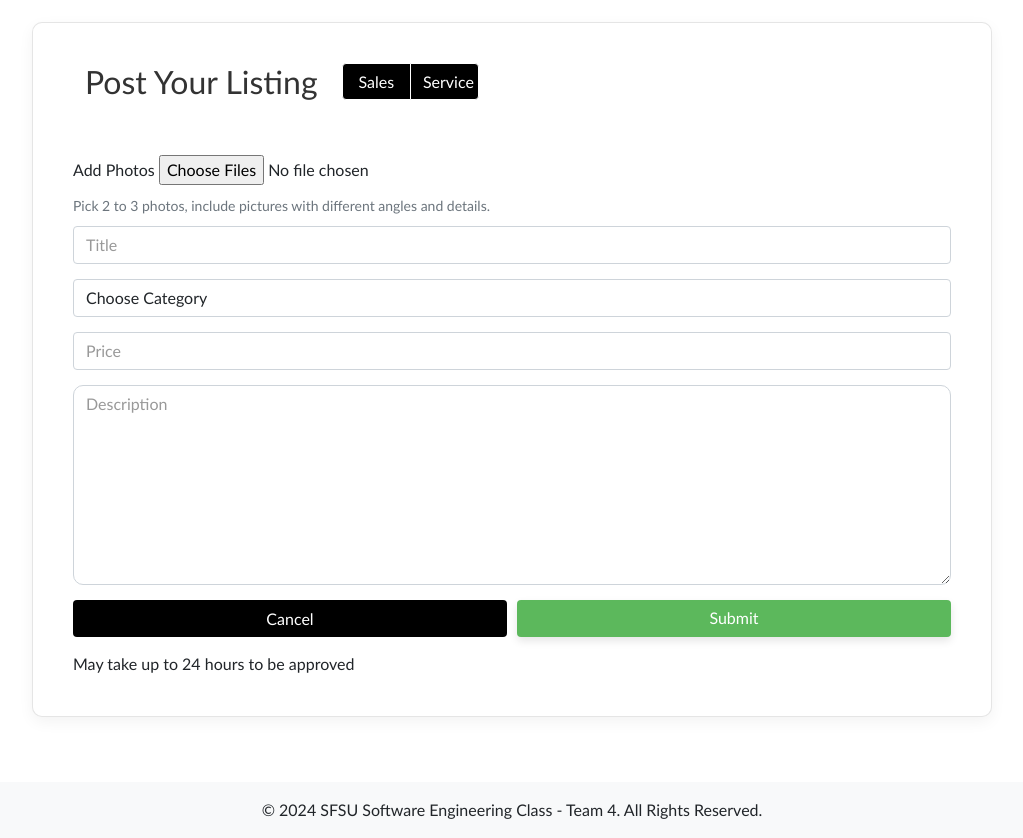
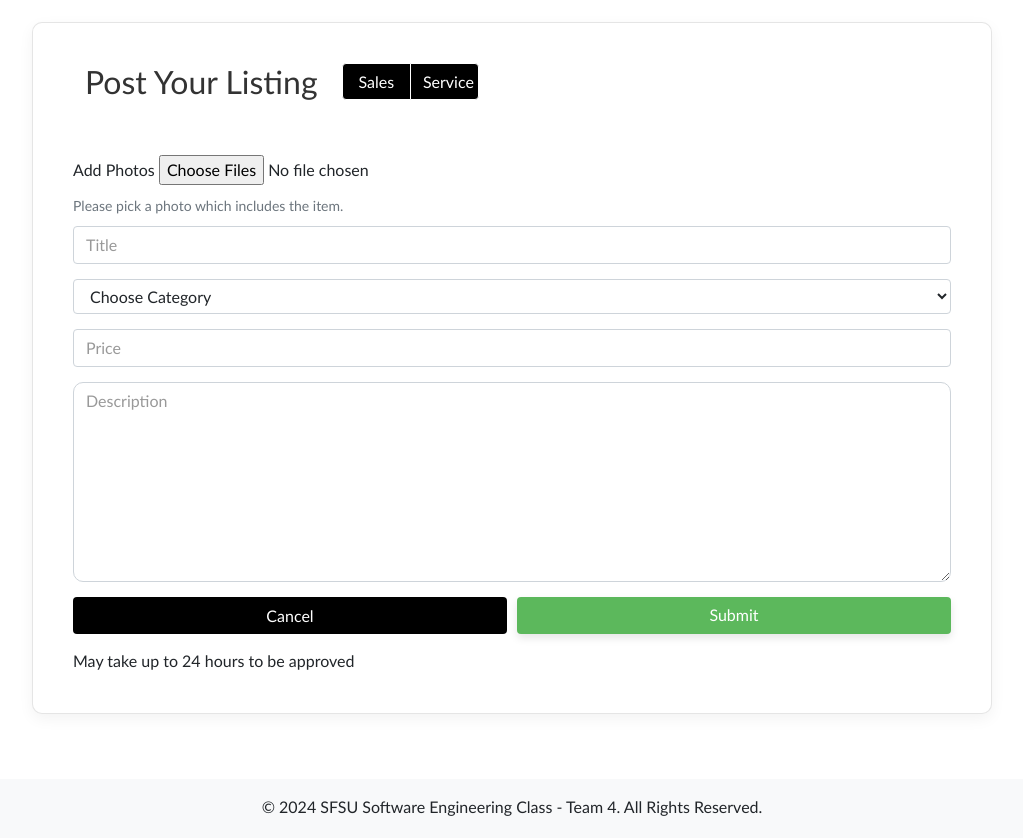
Before and after one commit to Amandeep-Singh-24/SwiftSell, a Flask app: page /post in a window 1280 px wide. Shown: the part 211-1049 px from the top of the page, without its empty margins (128-1151 px from the left). After the commit the page ends 1027 px from the top, so only its background shows below. Run offline with Flask 3, Linux system fonts and the light colour scheme; the visitor is signed in with stand-in values (Sample User, id 1); tables that the repository leaves empty hold one stand-in row (values such as "Sample post"); one stand-in notice (Sample message) is shown.

Commit message:
Added welcome on dashboard, fixed search pop ups

```diff
--- a/application/app.py
+++ b/application/app.py
@@ -167,7 +167,7 @@
             if check_password_hash(stored_password_hash, pwd):
                 # creating session variable for curr user's id (used for post item)
                 session['user_id'] = user['user_id']
-                return redirect(url_for('search'))  # Redirect to the home page
+                return redirect(url_for('dashboard'))  # Redirect to the home page
             else:
                 return "Invalid password."
         else:
@@ -228,8 +228,14 @@
 
     # Get user ID from session
     user_id = session['user_id']
-    print(user_id)
-    #check if user wants to post item for sale
+
+    conn = mysql.connector.connect(**db_config)
+    cursor = conn.cursor(dictionary=True)
+
+    # Fetch categories from the database
+    cursor.execute("SELECT categories_id, category_name FROM categories")
+    categories = cursor.fetchall()
+
     if request.method == 'POST':
         if request.form.get('action') == "item":
             # Grabbing required form info for item
@@ -241,12 +247,7 @@
             # check user entered
             if not all([title, description, price, category_id, photo_path]):
                 flash("All fields are required!")
-                return render_template('post.html')
-
-            # initializing db cursor
-            conn = mysql.connector.connect(**db_config)
-            cursor = conn.cursor()
-
+                return render_template('post.html', categories=categories)
 
             try:
                 # Process file upload
@@ -265,8 +266,7 @@
                 flash("Item posted successfully! Waiting for approval.")
             except Exception as e:
                 flash(f"An error occurred: {e}")
-                return render_template('post.html'), 500
-
+                return render_template('post.html', categories=categories), 500
 
         elif request.form.get('action') == "service":
             #grab service info from user
@@ -276,10 +276,8 @@
                 price = request.form.get('service_price')
                 if not all([title, description, price]):
                     flash("All fields are required!")
-                    return render_template('post.html')
+                    return render_template('post.html', categories=categories)
                 category_id = 4  # Assuming service category ID is fixed
-                conn = mysql.connector.connect(**db_config)
-                cursor = conn.cursor()
                 cursor.execute("""
                     INSERT INTO items_for_sale (title, description, price, live, seller, category_id)
                     VALUES (%s, %s, %s, %s, %s, %s)
@@ -288,7 +286,7 @@
                 flash("Service posted successfully! Waiting for approval.")
             except Exception as e:
                 flash(f"An error occurred: {e}")
-                return render_template('post.html'), 500
+                return render_template('post.html', categories=categories), 500
 
         cursor.close()
         conn.close()
@@ -296,7 +294,8 @@
         return redirect(url_for('post'))
 
     # Render the post.html template for GET requests
-    return render_template('post.html')
+    return render_template('post.html', categories=categories)
+
 
 
 @app.route('/dashboard')
@@ -310,6 +309,15 @@
     cursor = conn.cursor(dictionary=True)
 
     try:
+        # Fetch username of the logged-in user
+        cursor.execute("SELECT username FROM registered_user WHERE user_id = %s", (user_id,))
+        user = cursor.fetchone()
+        if not user:
+            flash("User not found.")
+            return redirect(url_for('login'))
+
+        username = user['username']
+
         # Fetch messages for the user
         cursor.execute("""
         SELECT msg.*, it.title as item_title, ru.username as sender_username
@@ -335,7 +343,7 @@
         cursor.close()
         conn.close()
 
-    return render_template('dashboard.html', messages=messages, items=items)
+    return render_template('dashboard.html', messages=messages, items=items, username=username)
 
 
 @app.route('/message/<int:item_id>', methods=['GET', 'POST'])
--- a/application/src/static/css/dashboard.css
+++ b/application/src/static/css/dashboard.css
@@ -23,3 +23,8 @@
     outline: none !important;
     box-shadow: none !important;
   }
+
+  h2{
+    border-bottom: 1px solid #dcdcdc !important;
+    padding-bottom: 10px !important;
+  }
--- a/application/src/static/css/post.css
+++ b/application/src/static/css/post.css
@@ -168,3 +168,7 @@
     width: auto !important;
     height: 40px !important;
   }
+
+.form-control{
+    appearance: auto !important;
+}
--- a/application/templates/post.html
+++ b/application/templates/post.html
@@ -1,18 +1,16 @@
-{% extends 'base_navbar.html' %} {% block title %}Post - SwiftSell{% endblock %}
+{% extends 'base_navbar.html' %}
+
+{% block title %}Post - SwiftSell{% endblock %}
+
 {% block head_extra %}
-<link
-  rel="stylesheet"
-  href="{{ url_for('static', filename='css/post.css') }}"
-/>
-{% endblock %} {% block content %} {% for message in get_flashed_messages() %}
+<link rel="stylesheet" href="{{ url_for('static', filename='css/post.css') }}">
+{% endblock %}
+
+{% block content %}
+{% for message in get_flashed_messages() %}
 <div class="alert alert-warning alert-dismissible fade show" role="alert">
   {{ message }}
-  <button
-    type="button"
-    class="btn-close"
-    data-bs-dismiss="alert"
-    aria-label="Close"
-  ></button>
+  <button type="button" class="btn-close" data-bs-dismiss="alert" aria-label="Close"></button>
 </div>
 {% endfor %}
 
@@ -24,120 +22,49 @@
       </div>
       <div class="col-md-auto">
         <div class="btn-group" role="group" aria-label="Post Type">
-          <button
-            type="button"
-            class="btn btn-secondary active"
-            id="itemButton"
-            name="action"
-            value="item"
-            onclick="toggleForm('item'); submitForm('item')"
-          >
+          <button type="button" class="btn btn-secondary active" id="itemButton" name="action" value="item" onclick="toggleForm('item'); submitForm('item')">
             Sales
           </button>
-          <button
-            type="button"
-            class="btn btn-secondary"
-            id="serviceButton"
-            name="action"
-            value="service"
-            onclick="toggleForm('service'); submitForm('service')"
-          >
+          <button type="button" class="btn btn-secondary" id="serviceButton" name="action" value="service" onclick="toggleForm('service'); submitForm('service')">
             Service
           </button>
         </div>
       </div>
     </div>
-    <form
-      id="postForm"
-      method="POST"
-      action="/post"
-      enctype="multipart/form-data"
-    >
+    <form id="postForm" method="POST" action="/post" enctype="multipart/form-data">
       <!-- Item fields -->
       <input type="hidden" name="action" id="action" value="item" />
       <div id="itemFields">
         <div class="form-group">
           <label for="photoUpload">Add Photos</label>
-          <input
-            type="file"
-            class="form-control-file"
-            id="photoUpload"
-            name="photo_path"
-            multiple
-          />
-          <small class="form-text text-muted"
-            >Pick 2 to 3 photos, include pictures with different angles and
-            details.</small
-          >
+          <input type="file" class="form-control-file" id="photoUpload" name="photo_path" multiple />
+          <small class="form-text text-muted">Please pick a photo which includes the item.</small>
         </div>
         <div class="form-group">
-          <input
-            type="text"
-            class="form-control"
-            name="title"
-            placeholder="Title"
-          />
+          <input type="text" class="form-control" name="title" placeholder="Title" />
           <select class="form-control" name="category_id">
             <option selected>Choose Category</option>
-            <option value="1">Electronics</option>
-            <option value="2">Clothing</option>
-            <option value="3">Furniture</option>
-            <option value="4">Service</option>
+            {% for category in categories %}
+            <option value="{{ category.categories_id }}">{{ category.category_name }}</option>
+            {% endfor %}
           </select>
-          <input
-            type="text"
-            class="form-control"
-            name="price"
-            placeholder="Price"
-          />
-          <textarea
-            class="form-control"
-            name="description"
-            placeholder="Description"
-            rows="3"
-          ></textarea>
+          <input type="text" class="form-control" name="price" placeholder="Price" />
+          <textarea class="form-control" name="description" placeholder="Description" rows="3"></textarea>
         </div>
       </div>
       <!-- Service fields -->
       <div id="serviceFields" style="display: none">
         <div class="form-group">
-          <input
-            type="hidden"
-            type="file"
-            class="form-control-file"
-            id="photoUpload"
-            name="photo_path"
-            multiple
-          />
-          <input
-            type="text"
-            class="form-control"
-            name="service_title"
-            placeholder="Title"
-          />
+          <input type="hidden" type="file" class="form-control-file" id="photoUpload" name="photo_path" multiple />
+          <input type="text" class="form-control" name="service_title" placeholder="Title" />
           <input type="hidden" class="form-control" name="category_id" />
-
-          <input
-            type="text"
-            class="form-control"
-            name="service_price"
-            placeholder="Fee"
-          />
-          <textarea
-            class="form-control"
-            name="service_description"
-            placeholder="Description"
-            rows="3"
-          ></textarea>
+          <input type="text" class="form-control" name="service_price" placeholder="Fee" />
+          <textarea class="form-control" name="service_description" placeholder="Description" rows="3"></textarea>
         </div>
       </div>
       <div class="form-row">
         <div class="col">
-          <button
-            type="button"
-            class="btn btn-cancel btn-block"
-            onclick="window.history.back();"
-          >
+          <button type="button" class="btn btn-cancel btn-block" onclick="window.history.back();">
             Cancel
           </button>
         </div>
@@ -151,9 +78,10 @@
     </form>
   </div>
 </div>
-{% endblock %} {% block scripts %}
+{% endblock %}
+
+{% block scripts %}
 <script>
-  // Ensure that the toggleForm function is defined at a level where it can be accessed by the onclick events
   function toggleForm(type) {
     var itemFields = document.getElementById("itemFields");
     var serviceFields = document.getElementById("serviceFields");
@@ -174,15 +102,10 @@
   }
 
   function submitForm(action) {
-    // Set the hidden input value to the selected action
     document.getElementById("action").value = action;
-
-    // Submit the form
-    // document.getElementById("postForm").submit();
   }
 
   document.addEventListener("DOMContentLoaded", function () {
-    // Initialize the form to show the item form by default
     toggleForm("item");
   });
 </script>
```
Also changed, not shown: application/templates/dashboard.html (+10 -1 lines), application/templates/search_results.html (+5 -3 lines), application/src/static/images/18acb58f-f175-4cbf-90f4-f6090a36b1bd_headphones.jpg (added).
